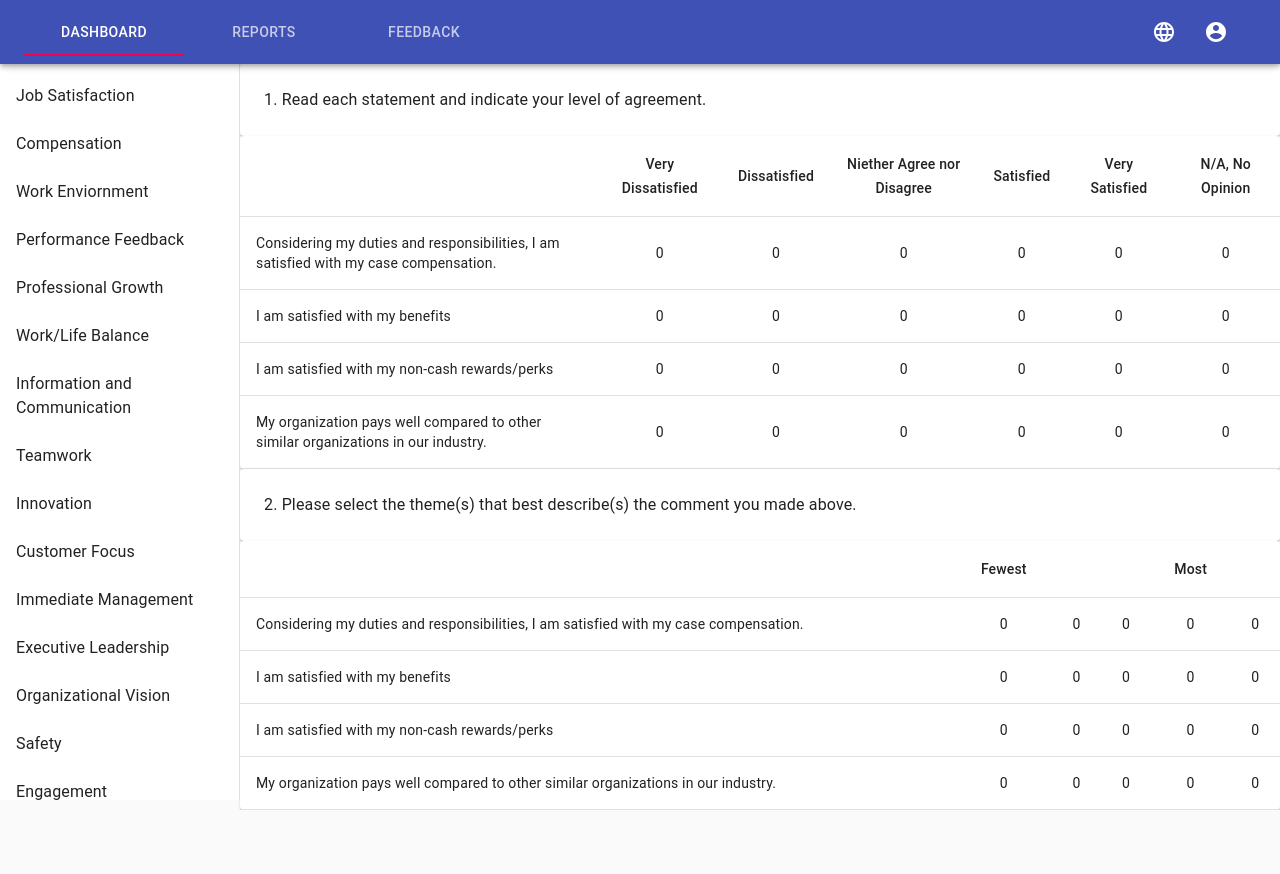
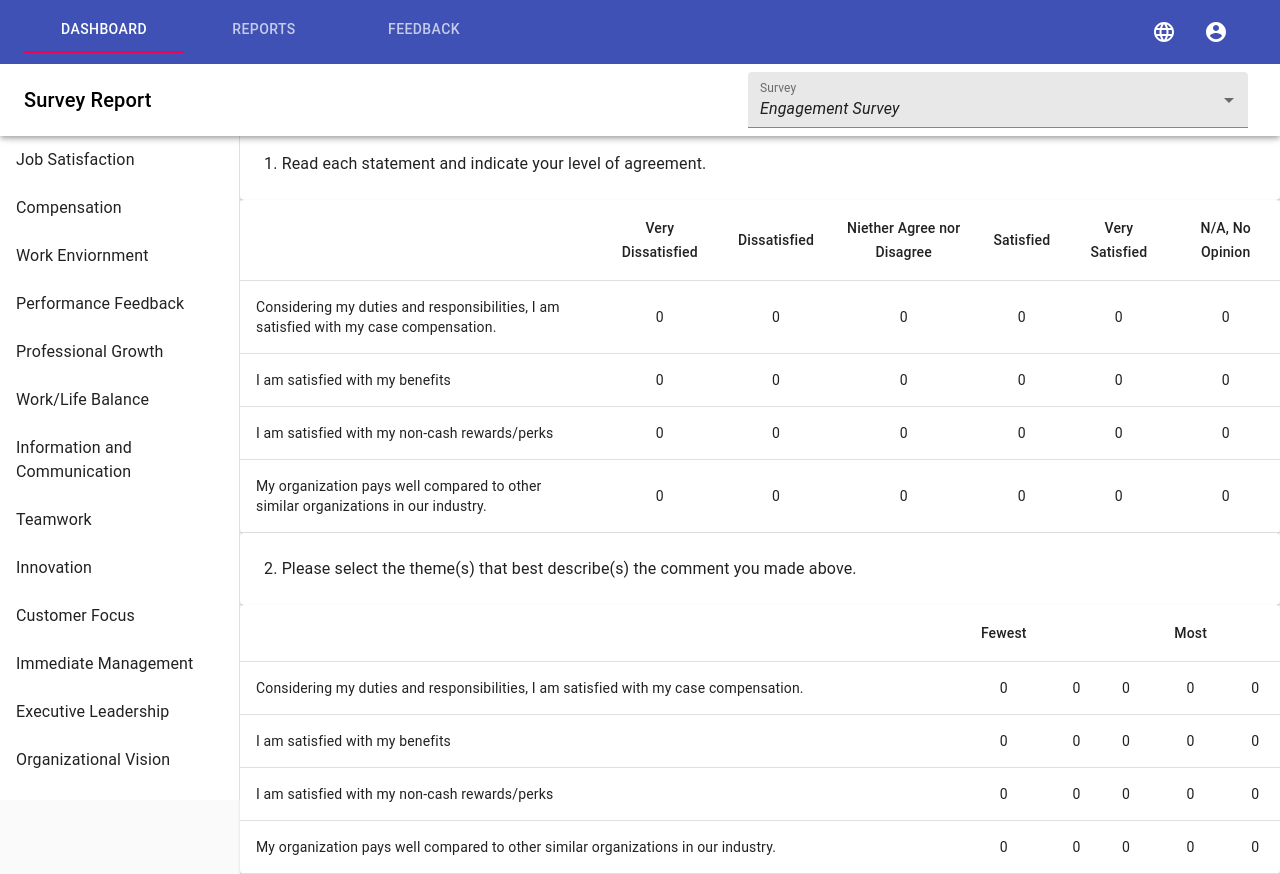
Before and after one commit to Pranisha360/Software413, a React (Create React App) app: page / in a window 1280 px wide. Before the commit the page ends 810 px from the top, so only its background shows below. Built offline with nearby package versions, Linux system fonts and the light colour scheme.

Commit message:
Update App.js

```diff
--- a/src/App.js
+++ b/src/App.js
@@ -30,6 +30,14 @@ import Button from '@material-ui/core/Button';
 import IconButton from '@material-ui/core/IconButton';
 import MenuIcon from '@material-ui/icons/Menu';
 import Grid from '@material-ui/core/Grid';
+import InputBase from '@material-ui/core/InputBase';
+import SearchIcon from '@material-ui/icons/Search';
+import InputLabel from '@material-ui/core/InputLabel';
+import MenuItem from '@material-ui/core/MenuItem';
+import FormHelperText from '@material-ui/core/FormHelperText';
+import FormControl from '@material-ui/core/FormControl';
+import Select from '@material-ui/core/Select';
+
 
 function TabPanel(props) {
   const { children, value, index, ...other } = props;
@@ -89,10 +97,25 @@ const useStyles = makeStyles(theme => ({
   },
   title: {
     flexGrow: 1,
+    display: 'none',
+    [theme.breakpoints.up('sm')]: {
+      display: 'block',
+    },
+  },
+  formControl: {
+    margin: theme.spacing(1),
+    minWidth: 500,
+  },
+  selectEmpty: {
+    marginTop: theme.spacing(0),
   },
   toolbar: theme.mixins.toolbar,
-  offset: theme.mixins.toolbar,
 }));
+
+const styleToolbar2 = {
+  background: 'white',
+  color: 'black',
+};
 
 function createData(name, VeryD, Dissatisfied, Niether, Satisfied, VeryS, NA) {
   return { name, VeryD, Dissatisfied, Niether, Satisfied, VeryS, NA };
@@ -118,10 +141,23 @@ export default function ClippedDrawer() {
   const handleChange = (event, newValue) => {
     setValue(newValue);
   };
+
+  const [state, setState] = React.useState({
+    survey: '',
+    name: 'hai',
+  });
+
+  const handleChangeSurvey = (event) => {
+    const name = event.target.name;
+    setState({
+      ...state,
+      [name]: event.target.value,
+    });
+  };
+
   return (
     <div className={classes.root}>
       <CssBaseline />
-      <React.Fragment>
       <AppBar position="fixed" className={classes.appBar}>
         <Toolbar>
           <Tabs value={value} onChange={handleChange} className={classes.title} color="inherit" aria-label="simple tabs example">
@@ -136,9 +172,32 @@ export default function ClippedDrawer() {
             <AccountCircleRoundedIcon />
           </IconButton>
         </Toolbar>
+        <Toolbar style={styleToolbar2}>
+          <Typography edge="start" className={classes.title} variant="h6" noWrap>
+            Survey Report
+          </Typography>
+          <FormControl variant="filled" className={classes.formControl}>
+            <InputLabel shrink id="demo-simple-select-filled-label">
+              Survey
+            </InputLabel>
+            <Select
+              labelId="demo-simple-select-filled-label"
+              id="demo-simple-select-filled"
+              value={state.survey}
+              onChange={handleChangeSurvey}
+              displayEmpty
+              className={classes.selectEmpty}
+            >
+              <MenuItem value="">
+                <em>Engagement Survey</em>
+              </MenuItem>
+              <MenuItem value={10}>Ten</MenuItem>
+              <MenuItem value={20}>Twenty</MenuItem>
+              <MenuItem value={30}>Thirty</MenuItem>
+            </Select>
+          </FormControl>
+        </Toolbar>
       </AppBar>
-        <div className={classes.offset} />
-      </React.Fragment>
       <Divider />
       <Drawer
         className={classes.drawer}
@@ -147,6 +206,7 @@ export default function ClippedDrawer() {
           paper: classes.drawerPaper,
         }}
       >
+        <div className={classes.toolbar} />
         <div className={classes.toolbar} />
         <List>
           {['Job Satisfaction', 'Compensation', 'Work Enviornment', 'Performance Feedback', 'Professional Growth',
@@ -161,6 +221,7 @@ export default function ClippedDrawer() {
         </List>
       </Drawer>
       <main className={classes.content}>
+        <div className={classes.toolbar} />
         <div className={classes.toolbar} />
         <Typography variant="body1" className={classes.textBox} component={Paper}>
           1. Read each statement and indicate your level of agreement.
```
Lines whose indentation alone changed are shown as unchanged.
